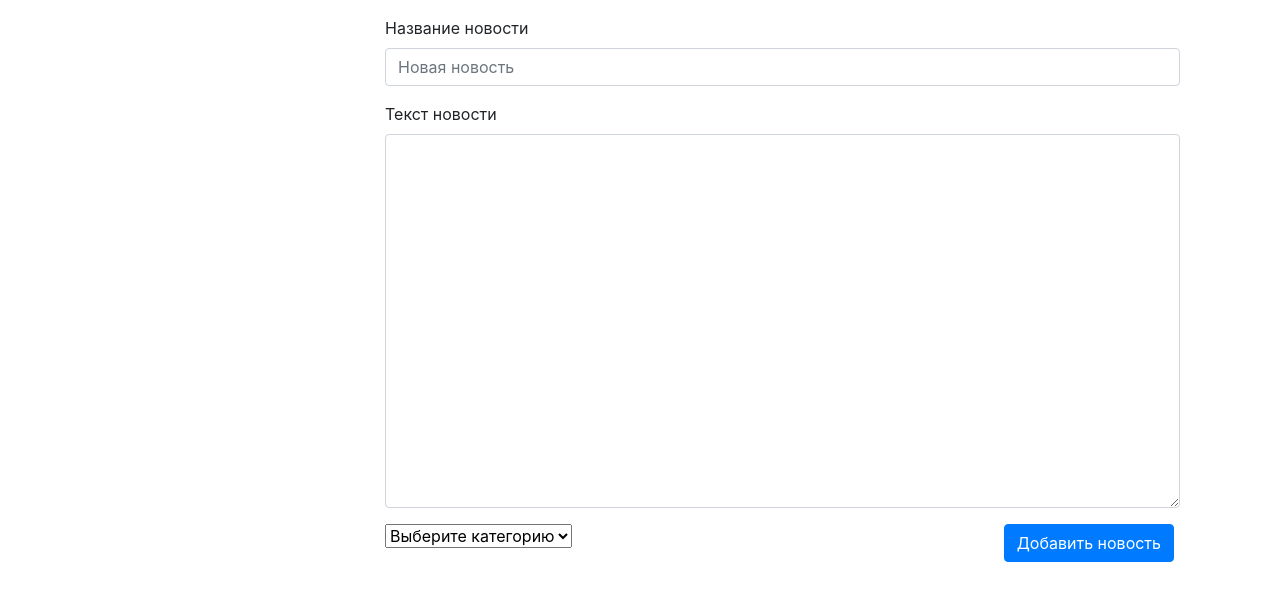
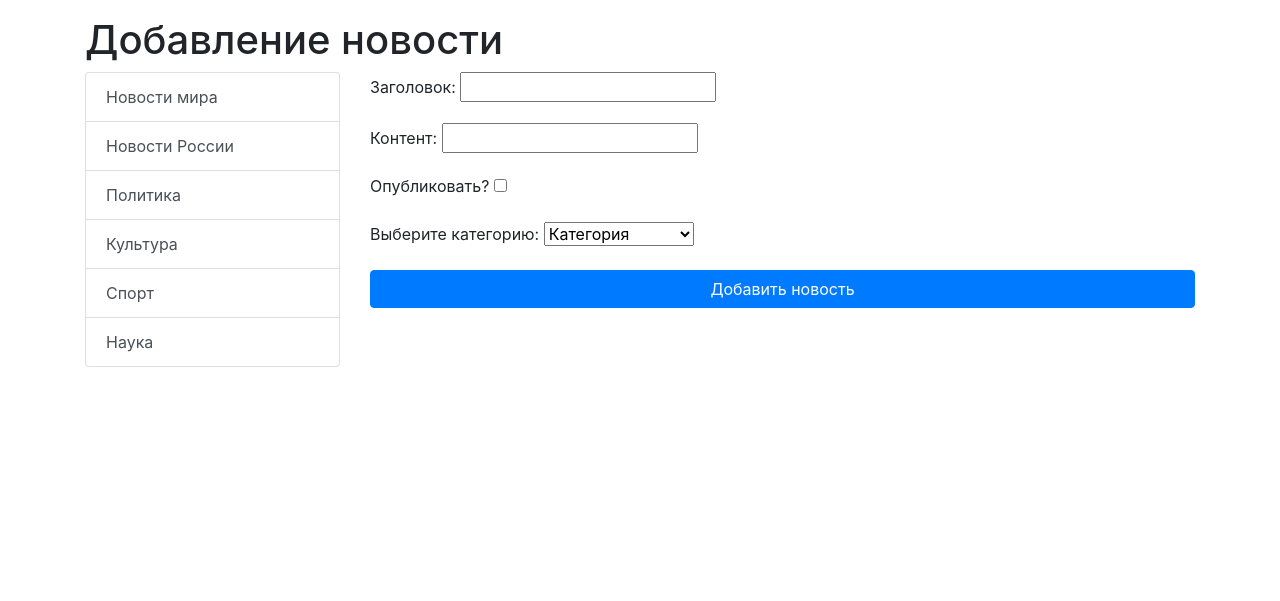
Before and after one commit to SouthUral/news_website, a Django app: page /add_news/ in a window 1280 px wide. Shown: the part 70-671 px from the top of the page. Run offline with Django 4.2, Linux system fonts and the light colour scheme; data comes from the database, SQL or seed files in the repository; some libraries are stand-ins or nearby versions.

Commit message:
added form for adding news

```diff
--- /dev/null
+++ b/news/forms.py
@@ -0,0 +1,8 @@
+from django import forms
+from .models import Category
+
+class NewsForm(forms.Form):
+    title = forms.CharField(label='Заголовок', max_length=255)
+    content = forms.CharField(label='Контент')
+    is_published = forms.BooleanField(required=False, label='Опубликовать?')
+    category = forms.ModelChoiceField(label='Выберите категорию', empty_label='Категория', queryset=Category.objects.all())
--- a/news/templates/news/add_news.html
+++ b/news/templates/news/add_news.html
@@ -1,36 +1,18 @@
-
 {% extends 'news/base.html' %}
 
 
+{% block title %}
+<h1>Добавление новости</h1>
+{% endblock %}
+
+{% block sidebar %}
+{% include 'inc/_sidebar.html' %}
+{% endblock %}
 
 {% block content %}
-
-{% load news_tags %}
-{% get_categories as categories %}
-
-<div class="col-md-12">
-  <div class="mb-3">
-    <label for="exampleFormControlInput1" class="form-label">Название новости</label>
-    <input type="email" class="form-control" id="exampleFormControlInput1" placeholder="Новая новость">
-  </div>
-  <div class="mb-3">
-    <label for="exampleFormControlTextarea1" class="form-label">Текст новости</label>
-    <textarea class="form-control" id="exampleFormControlTextarea1" rows="15"></textarea>
-  </div>
-  <div class="row">
-    <div class="col-md-3">
-    <select class="form-select form-select-lg mb-4" aria-label=".form-select-lg example">
-      <option selected>Выберите категорию</option>
-      {% for item in categories %}
-      <option value="1">{{ item.title }}</option>
-      {% endfor %}
-    </select>
-    </div>
-    <div class="col-md-6">
-    </div>
-    <div class="col-md-3">
-      <button type="button" class="btn btn-primary">Добавить новость</button>
-    </div>
-  </div>
-</div>
+<form action="{% url 'add_news' %}" method="post">
+  {% csrf_token %}
+  {{ form.as_p }}
+  <button type="submit" class="btn btn-primary btn-block">Добавить новость</button>
+</form>
 {% endblock %}
--- a/news/templates/news/base.html
+++ b/news/templates/news/base.html
@@ -15,7 +15,7 @@
     {% block title %} {% endblock %}
     <div class="row">
         <div class="col-md-3">
-            {% block sidebar %} {% endblock %}
+            {% include 'inc/_sidebar.html' %}
         </div>
         <div class="col-md-9">
             {% block content %} {% endblock %}
--- a/news/views.py
+++ b/news/views.py
@@ -1,5 +1,6 @@
 from django.shortcuts import render, get_object_or_404
 from .models import News, Category
+from .forms import NewsForm
 
 
 # Create your views here.
@@ -27,7 +28,11 @@ def category_(request, category_id):
 
 
 def add_news(request):
-    return render(request, 'news/add_news.html')
+    if request.method == 'POST':
+        pass
+    else:
+        form = NewsForm()
+    return render(request, 'news/add_news.html', {'form': form})
 
 
 def read_more(request, post_id):
```
